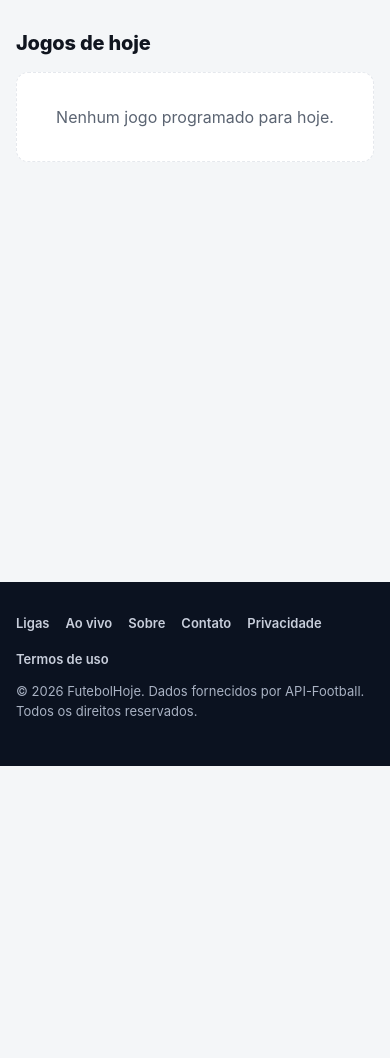
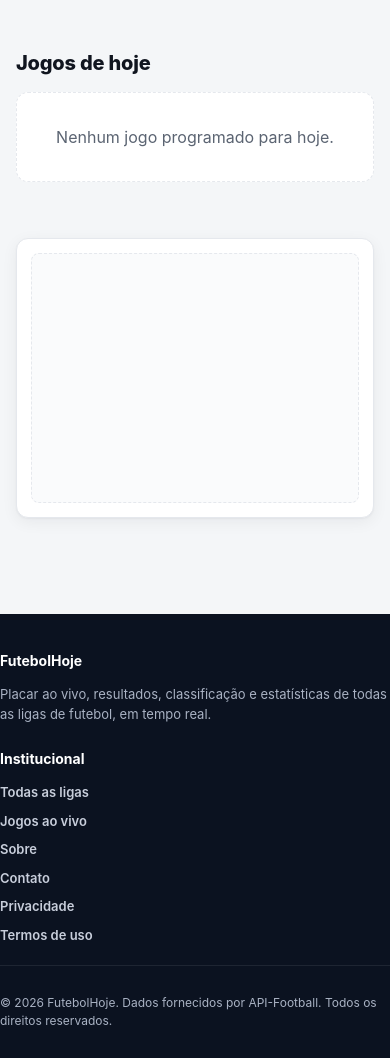
Before and after one commit to netominas/futebolhoje.com, a PHP site: page / in a window 390 px wide. Shown: the part 119-1177 px from the top of the page. Before the commit the page ends 885 px from the top, so only its background shows below. Run offline with PHP 8.4, Linux system fonts and the light colour scheme; tables that the repository leaves empty hold one stand-in row (values such as "Sample post").

Commit message:
Adiciona sidebar (principais ligas e times) e melhora o footer
- Layout passa a ter grid conteudo+sidebar em todas as paginas (empilha no mobile)
- Sidebar mostra as ligas e times mais buscados, com IDs reais da API-Football
- Footer ganha 3 colunas: sobre, principais ligas e institucional

```diff
--- a/assets/css/style.css
+++ b/assets/css/style.css
@@ -39,6 +39,65 @@ img { max-width: 100%; display: block; }
   max-width: 1140px;
   margin: 0 auto;
   padding: 0 16px;
+}
+
+/* Layout com sidebar */
+.layout-grid {
+  display: grid;
+  grid-template-columns: minmax(0, 1fr) 280px;
+  gap: 28px;
+  align-items: start;
+  padding-top: 20px;
+}
+
+.conteudo-principal { min-width: 0; }
+
+.sidebar {
+  display: flex;
+  flex-direction: column;
+  gap: 16px;
+  position: sticky;
+  top: 76px;
+}
+
+.sidebar-secao {
+  background: var(--cor-superficie);
+  border: 1px solid var(--cor-borda);
+  border-radius: var(--raio);
+  box-shadow: var(--sombra);
+  padding: 14px;
+}
+
+.sidebar-secao__titulo {
+  font-size: 12px;
+  text-transform: uppercase;
+  letter-spacing: 0.04em;
+  color: var(--cor-texto-suave);
+  font-weight: 800;
+  margin: 0 0 10px;
+}
+
+.sidebar-lista { list-style: none; margin: 0; padding: 0; display: flex; flex-direction: column; gap: 2px; }
+
+.sidebar-lista a {
+  display: flex;
+  align-items: center;
+  gap: 8px;
+  padding: 6px 6px;
+  border-radius: 8px;
+  font-size: 13px;
+  font-weight: 700;
+}
+
+.sidebar-lista a:hover { background: #fafbfc; }
+.sidebar-lista img { width: 18px; height: 18px; object-fit: contain; flex-shrink: 0; }
+.sidebar-lista small { display: block; font-weight: 500; color: var(--cor-texto-suave); font-size: 11px; }
+.sidebar-anuncio .slot-anuncio { min-height: 250px; background: #fafbfc; border: 1px dashed var(--cor-borda); border-radius: 8px; margin: 0; }
+
+@media (max-width: 900px) {
+  .layout-grid { grid-template-columns: 1fr; }
+  .sidebar { position: static; flex-direction: row; flex-wrap: wrap; }
+  .sidebar-secao { flex: 1 1 260px; }
 }
 
 /* Header */
@@ -429,13 +488,32 @@ main { min-height: 60vh; padding-bottom: 48px; }
   background: var(--cor-navy);
   color: #a9b2c3;
   margin-top: 48px;
-  padding: 32px 0;
   font-size: 13px;
 }
 
-.site-footer__links { display: flex; gap: 16px; flex-wrap: wrap; margin-bottom: 12px; }
-.site-footer__links a { color: #c8cedb; font-weight: 600; }
-.site-footer__links a:hover { color: #fff; }
+.site-footer__grid {
+  display: grid;
+  grid-template-columns: 1.4fr 1fr 1fr;
+  gap: 28px;
+  padding: 36px 0 20px;
+}
+
+.site-footer__coluna h3 { color: #fff; font-size: 14px; margin: 0 0 14px; }
+.site-footer__coluna p { color: #a9b2c3; margin: 0; }
+.site-footer__coluna ul { list-style: none; margin: 0; padding: 0; display: flex; flex-direction: column; gap: 9px; }
+.site-footer__coluna ul li a { color: #c8cedb; font-weight: 600; }
+.site-footer__coluna ul li a:hover { color: #fff; }
+.site-footer__coluna ul li a span { color: #7c8698; font-weight: 500; margin-left: 4px; }
+
+.site-footer__base {
+  border-top: 1px solid rgba(255, 255, 255, 0.08);
+  padding: 16px 0;
+  font-size: 12px;
+}
+
+@media (max-width: 700px) {
+  .site-footer__grid { grid-template-columns: 1fr; gap: 24px; }
+}
 
 /* Anúncios (AdSense) */
 .slot-anuncio {
--- a/models/Liga.php
+++ b/models/Liga.php
@@ -35,6 +35,20 @@ final class Liga
         return $stmt->fetchAll();
     }
 
+    // IDs reais da API-Football dos campeonatos mais buscados pelo público brasileiro,
+    // usados na sidebar. FIELD() mantém a ordem de destaque definida aqui.
+    private const IDS_DESTAQUE = [71, 73, 13, 2, 39, 140, 135, 78, 61];
+
+    public static function destaques(): array
+    {
+        $stmt = Database::getConnection()->prepare(
+            'SELECT * FROM ligas WHERE id IN (' . implode(',', self::IDS_DESTAQUE) . ')
+             ORDER BY FIELD(id, ' . implode(',', self::IDS_DESTAQUE) . ')'
+        );
+        $stmt->execute();
+        return $stmt->fetchAll();
+    }
+
     public static function buscar(string $termo, int $limite = 30): array
     {
         $stmt = Database::getConnection()->prepare(
--- a/models/Time.php
+++ b/models/Time.php
@@ -62,6 +62,19 @@ final class Time
         return $stmt->fetchAll();
     }
 
+    // IDs reais da API-Football dos times mais buscados pelo público brasileiro, usados na sidebar.
+    private const IDS_DESTAQUE = [127, 121, 131, 126, 541, 529, 50, 40];
+
+    public static function destaques(): array
+    {
+        $stmt = Database::getConnection()->prepare(
+            'SELECT * FROM times WHERE id IN (' . implode(',', self::IDS_DESTAQUE) . ')
+             ORDER BY FIELD(id, ' . implode(',', self::IDS_DESTAQUE) . ')'
+        );
+        $stmt->execute();
+        return $stmt->fetchAll();
+    }
+
     public static function buscar(string $termo, int $limite = 30): array
     {
         $stmt = Database::getConnection()->prepare(
--- a/views/home/ao-vivo.php
+++ b/views/home/ao-vivo.php
@@ -1,8 +1,7 @@
 <?php
 /** @var array $jogosAoVivo */
 ?>
-<div class="container">
-    <section class="secao">
+<section class="secao">
         <h1 class="secao__titulo"><span class="badge-ao-vivo"><span class="dot-vivo"></span> Jogos ao vivo</span></h1>
 
         <?php if ($jogosAoVivo === []): ?>
@@ -22,6 +21,5 @@
             <?php endforeach; ?>
         <?php endif; ?>
     </section>
-</div>
 
 <script>setTimeout(function () { location.reload(); }, 20000);</script>
--- a/views/home/index.php
+++ b/views/home/index.php
@@ -2,9 +2,7 @@
 /** @var array $jogosHoje */
 /** @var array $jogosAoVivo */
 ?>
-<div class="container">
-
-    <?php if ($jogosAoVivo !== []): ?>
+<?php if ($jogosAoVivo !== []): ?>
     <section class="secao">
         <h1 class="secao__titulo"><span class="badge-ao-vivo"><span class="dot-vivo"></span> Ao vivo agora</span></h1>
         <div class="liga-grupo">
@@ -36,8 +34,6 @@
         <?php endif; ?>
     </section>
 
-</div>
-
 <?php if ($jogosAoVivo !== []): ?>
 <script>setTimeout(function () { location.reload(); }, 25000);</script>
 <?php endif; ?>
--- a/views/jogo/detalhe.php
+++ b/views/jogo/detalhe.php
@@ -19,9 +19,7 @@ function iconeEvento(string $tipo, ?string $detalhe): string
     };
 }
 ?>
-<div class="container">
-
-    <div class="placar-hero">
+<div class="placar-hero">
         <div class="placar-hero__liga">
             <a href="<?= e(url('/liga/' . $jogo['liga_slug'])) ?>" style="color:#a9b2c3;"><?= e($jogo['liga_nome']) ?></a>
             <?= $jogo['rodada'] ? '— ' . e($jogo['rodada']) : '' ?>
@@ -97,8 +95,6 @@ function iconeEvento(string $tipo, ?string $detalhe): string
     </section>
     <?php endif; ?>
 
-</div>
-
 <?php if ($aoVivo): ?>
 <script>setTimeout(function () { location.reload(); }, 20000);</script>
 <?php endif; ?>
--- a/views/layouts/main.php
+++ b/views/layouts/main.php
@@ -14,7 +14,12 @@
 <?php View::partial('header'); ?>
 <?php View::partial('breadcrumbs'); ?>
 <main>
-<?= $conteudo ?>
+<div class="container layout-grid">
+    <div class="conteudo-principal">
+        <?= $conteudo ?>
+    </div>
+    <?php View::partial('sidebar'); ?>
+</div>
 </main>
 <?php View::partial('footer'); ?>
 </body>
--- a/views/liga/detalhe.php
+++ b/views/liga/detalhe.php
@@ -6,8 +6,7 @@
 /** @var array $jogos */
 /** @var array $classificacao */
 ?>
-<div class="container">
-    <section class="secao">
+<section class="secao">
         <h1 class="secao__titulo">
             <?php if ($liga['logo']): ?><img src="<?= e($liga['logo']) ?>" alt="" style="width:28px;height:28px;object-fit:contain;"><?php endif; ?>
             <?= e($liga['nome']) ?> <span class="pais" style="font-weight:500;color:var(--cor-texto-suave);">— <?= e($liga['pais']) ?></span>
@@ -82,4 +81,3 @@
         <?php endforeach; ?>
     </section>
     <?php endif; ?>
-</div>
--- a/views/liga/index.php
+++ b/views/liga/index.php
@@ -2,8 +2,7 @@
 /** @var array $ligas */
 /** @var string $busca */
 ?>
-<div class="container">
-    <section class="secao">
+<section class="secao">
         <h1 class="secao__titulo">Ligas e campeonatos</h1>
 
         <?php if ($ligas === []): ?>
@@ -24,4 +23,3 @@
             </div>
         <?php endif; ?>
     </section>
-</div>
--- a/views/paginas/busca.php
+++ b/views/paginas/busca.php
@@ -3,8 +3,7 @@
 /** @var array $ligas */
 /** @var array $times */
 ?>
-<div class="container">
-    <section class="secao">
+<section class="secao">
         <h1 class="secao__titulo">Resultados para "<?= e($termo) ?>"</h1>
 
         <?php if ($termo === ''): ?>
@@ -37,4 +36,3 @@
             <?php endif; ?>
         <?php endif; ?>
     </section>
-</div>
--- a/views/partials/footer.php
+++ b/views/partials/footer.php
@@ -1,13 +1,35 @@
+<?php $ligasFooter = Liga::destaques(); ?>
 <footer class="site-footer">
-    <div class="container">
-        <div class="site-footer__links">
-            <a href="<?= e(url('/ligas')) ?>">Ligas</a>
-            <a href="<?= e(url('/ao-vivo')) ?>">Ao vivo</a>
-            <a href="<?= e(url('/sobre')) ?>">Sobre</a>
-            <a href="<?= e(url('/contato')) ?>">Contato</a>
-            <a href="<?= e(url('/privacidade')) ?>">Privacidade</a>
-            <a href="<?= e(url('/termos')) ?>">Termos de uso</a>
+    <div class="container site-footer__grid">
+        <div class="site-footer__coluna">
+            <h3>FutebolHoje</h3>
+            <p>Placar ao vivo, resultados, classificação e estatísticas de todas as ligas de futebol, em tempo real.</p>
         </div>
+
+        <?php if ($ligasFooter !== []): ?>
+        <div class="site-footer__coluna">
+            <h3>Principais ligas</h3>
+            <ul>
+                <?php foreach ($ligasFooter as $liga): ?>
+                <li><a href="<?= e(url('/liga/' . $liga['slug'])) ?>"><?= e($liga['nome']) ?> <span><?= e($liga['pais']) ?></span></a></li>
+                <?php endforeach; ?>
+            </ul>
+        </div>
+        <?php endif; ?>
+
+        <div class="site-footer__coluna">
+            <h3>Institucional</h3>
+            <ul>
+                <li><a href="<?= e(url('/ligas')) ?>">Todas as ligas</a></li>
+                <li><a href="<?= e(url('/ao-vivo')) ?>">Jogos ao vivo</a></li>
+                <li><a href="<?= e(url('/sobre')) ?>">Sobre</a></li>
+                <li><a href="<?= e(url('/contato')) ?>">Contato</a></li>
+                <li><a href="<?= e(url('/privacidade')) ?>">Privacidade</a></li>
+                <li><a href="<?= e(url('/termos')) ?>">Termos de uso</a></li>
+            </ul>
+        </div>
+    </div>
+    <div class="container site-footer__base">
         <p>&copy; <?= date('Y') ?> <?= e(SITE_NAME) ?>. Dados fornecidos por API-Football. Todos os direitos reservados.</p>
     </div>
 </footer>
--- /dev/null
+++ b/views/partials/sidebar.php
@@ -0,0 +1,41 @@
+<?php
+$ligasDestaque = Liga::destaques();
+$timesDestaque = Time::destaques();
+?>
+<aside class="sidebar">
+    <?php if ($ligasDestaque !== []): ?>
+    <div class="sidebar-secao">
+        <h2 class="sidebar-secao__titulo">Principais ligas</h2>
+        <ul class="sidebar-lista">
+            <?php foreach ($ligasDestaque as $liga): ?>
+            <li>
+                <a href="<?= e(url('/liga/' . $liga['slug'])) ?>">
+                    <?php if ($liga['logo']): ?><img src="<?= e($liga['logo']) ?>" alt="" loading="lazy"><?php endif; ?>
+                    <span><?= e($liga['nome']) ?><small><?= e($liga['pais']) ?></small></span>
+                </a>
+            </li>
+            <?php endforeach; ?>
+        </ul>
+    </div>
+    <?php endif; ?>
+
+    <?php if ($timesDestaque !== []): ?>
+    <div class="sidebar-secao">
+        <h2 class="sidebar-secao__titulo">Principais times</h2>
+        <ul class="sidebar-lista">
+            <?php foreach ($timesDestaque as $time): ?>
+            <li>
+                <a href="<?= e(url('/time/' . $time['slug'])) ?>">
+                    <?php if ($time['logo']): ?><img src="<?= e($time['logo']) ?>" alt="" loading="lazy"><?php endif; ?>
+                    <span><?= e($time['nome']) ?></span>
+                </a>
+            </li>
+            <?php endforeach; ?>
+        </ul>
+    </div>
+    <?php endif; ?>
+
+    <div class="sidebar-secao sidebar-anuncio">
+        <div class="slot-anuncio"><!-- espaço reservado para anúncio AdSense --></div>
+    </div>
+</aside>
--- a/views/time/detalhe.php
+++ b/views/time/detalhe.php
@@ -3,8 +3,7 @@
 /** @var array $proximosJogos */
 /** @var array $ultimosResultados */
 ?>
-<div class="container">
-    <section class="secao">
+<section class="secao">
         <h1 class="secao__titulo">
             <?php if ($time['logo']): ?><img src="<?= e($time['logo']) ?>" alt="" style="width:32px;height:32px;object-fit:contain;"><?php endif; ?>
             <?= e($time['nome']) ?>
@@ -36,4 +35,3 @@
             </div>
         <?php endif; ?>
     </section>
-</div>
```
Also changed, not shown: views/erros/404.php (+4 -6 lines), views/paginas/contato.php (+3 -5 lines), views/paginas/privacidade.php (+5 -7 lines), views/paginas/sobre.php (+4 -6 lines), views/paginas/termos.php (+4 -6 lines).
